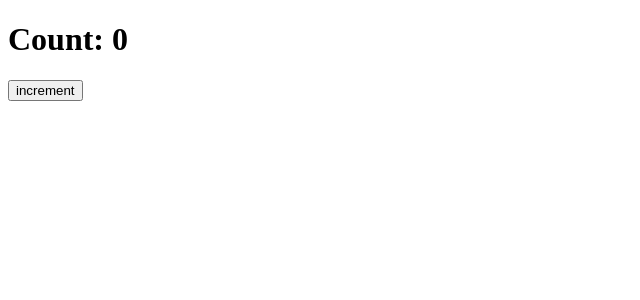
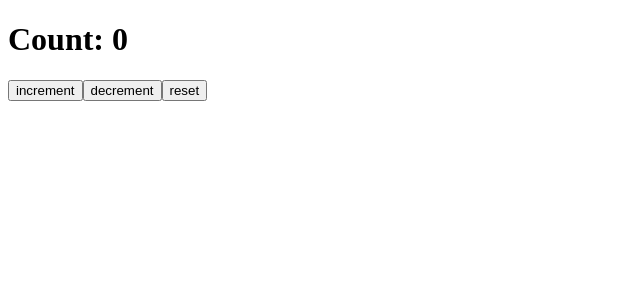
Before and after one commit to rowing0328/react-typescript-zero-to-hero, a React (Vite) app in the folder react/: page / in a window 1280 px wide. Shown: the top 300 px of the page, without its empty margins (0-640 px from the left). Built offline with nearby package versions, Linux system fonts and the light colour scheme.

Commit message:
Feat : 미션 5. 카운터 앱 만들기

```diff
--- a/react/src/App.tsx
+++ b/react/src/App.tsx
@@ -1,19 +1,37 @@
-/* 상태 업데이트 방법 복습하기 */
+/* 카운터 앱 만들기 */
 import { useState } from 'react';
 
 export default function App() {
-  const [count, setCount] = useState(0);
-  const handleIncrement = () => {
-    // setCount(count + 1);
-    setCount((count) => count + 1);
-  };
+  const [count, setCount] = useState<number>(0);
+  const handleIncrement = () => setCount((count) => count + 1);
+  const handleDecrement = () => setCount((count) => count - 1);
+  const handleReset = () => setCount(0);
   return (
     <>
       <h1>Count: {count}</h1>
       <button onClick={handleIncrement}>increment</button>
+      <button onClick={handleDecrement}>decrement</button>
+      <button onClick={handleReset}>reset</button>
     </>
   );
 }
+
+/* 상태 업데이트 방법 복습하기 */
+// import { useState } from 'react';
+//
+// export default function App() {
+//   const [count, setCount] = useState(0);
+//   const handleIncrement = () => {
+//     // setCount(count + 1);
+//     setCount((count) => count + 1);
+//   };
+//   return (
+//     <>
+//       <h1>Count: {count}</h1>
+//       <button onClick={handleIncrement}>increment</button>
+//     </>
+//   );
+// }
 
 /* 상태 업데이트 방법 */
 // import { useState } from 'react';
```
